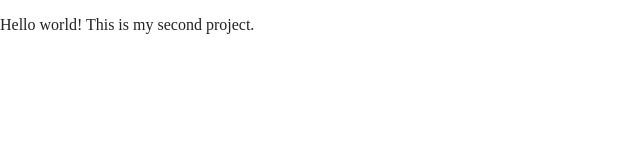
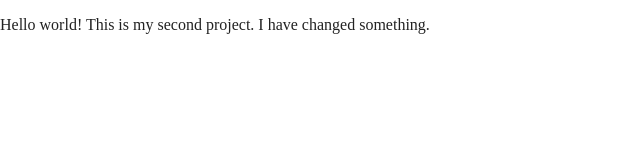
Before and after one commit to ViktorDojcinovski/first, a website built with Parcel: page index.html in a window 1280 px wide. Shown: the whole page, without its empty margins (0-640 px from the left). Built offline with nearby package versions, Linux system fonts and the light colour scheme.

Commit message:
Changae text in index.html

```diff
--- a/index.html
+++ b/index.html
@@ -23,7 +23,7 @@
 
   <body>
     <!-- Add your site or application content here -->
-    <p>Hello world! This is my second project.</p>
+    <p>Hello world! This is my second project. I have changed something.</p>
     <script src="js/vendor/modernizr-3.11.2.min.js"></script>
     <script src="js/plugins.js"></script>
     <script src="js/main.js"></script>
```
